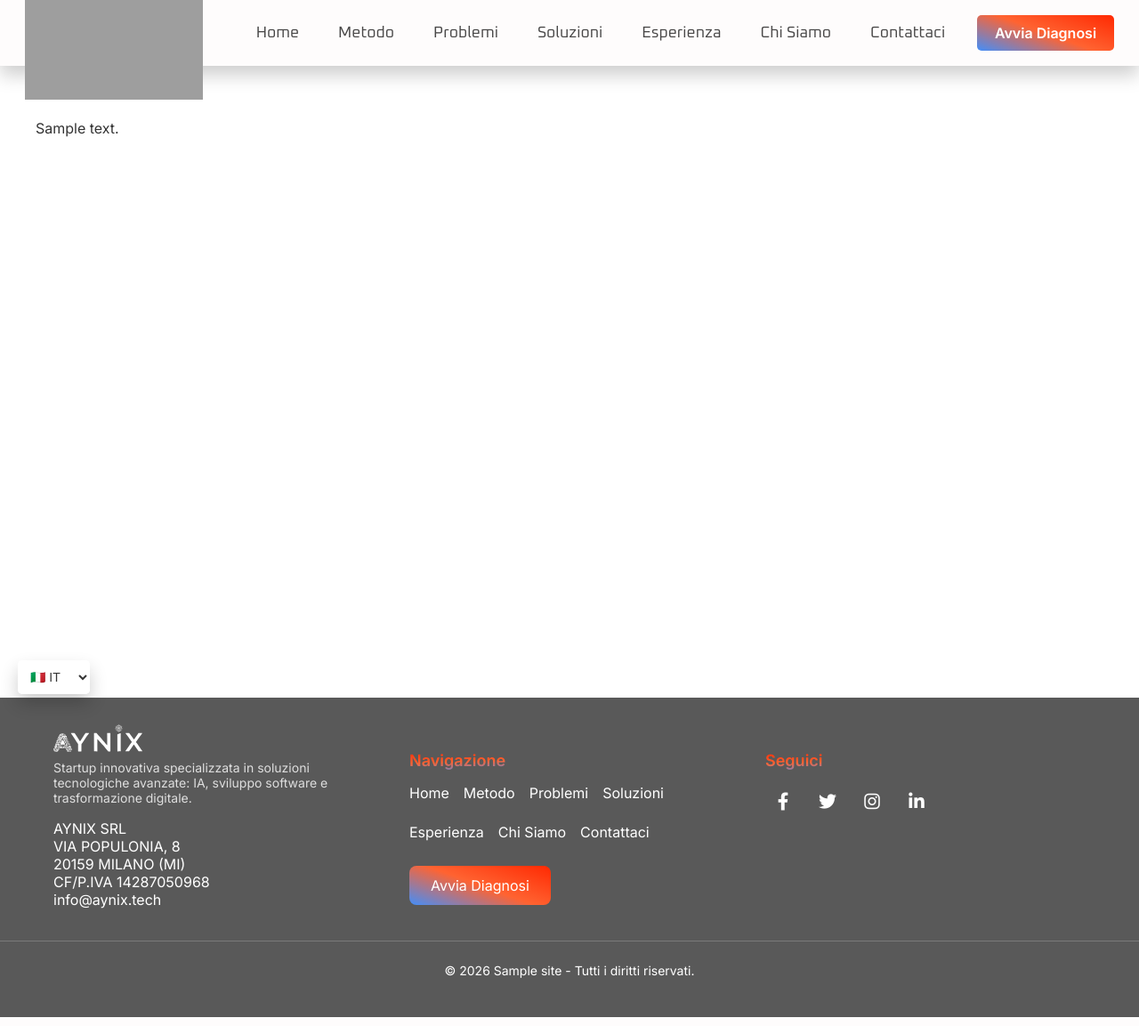
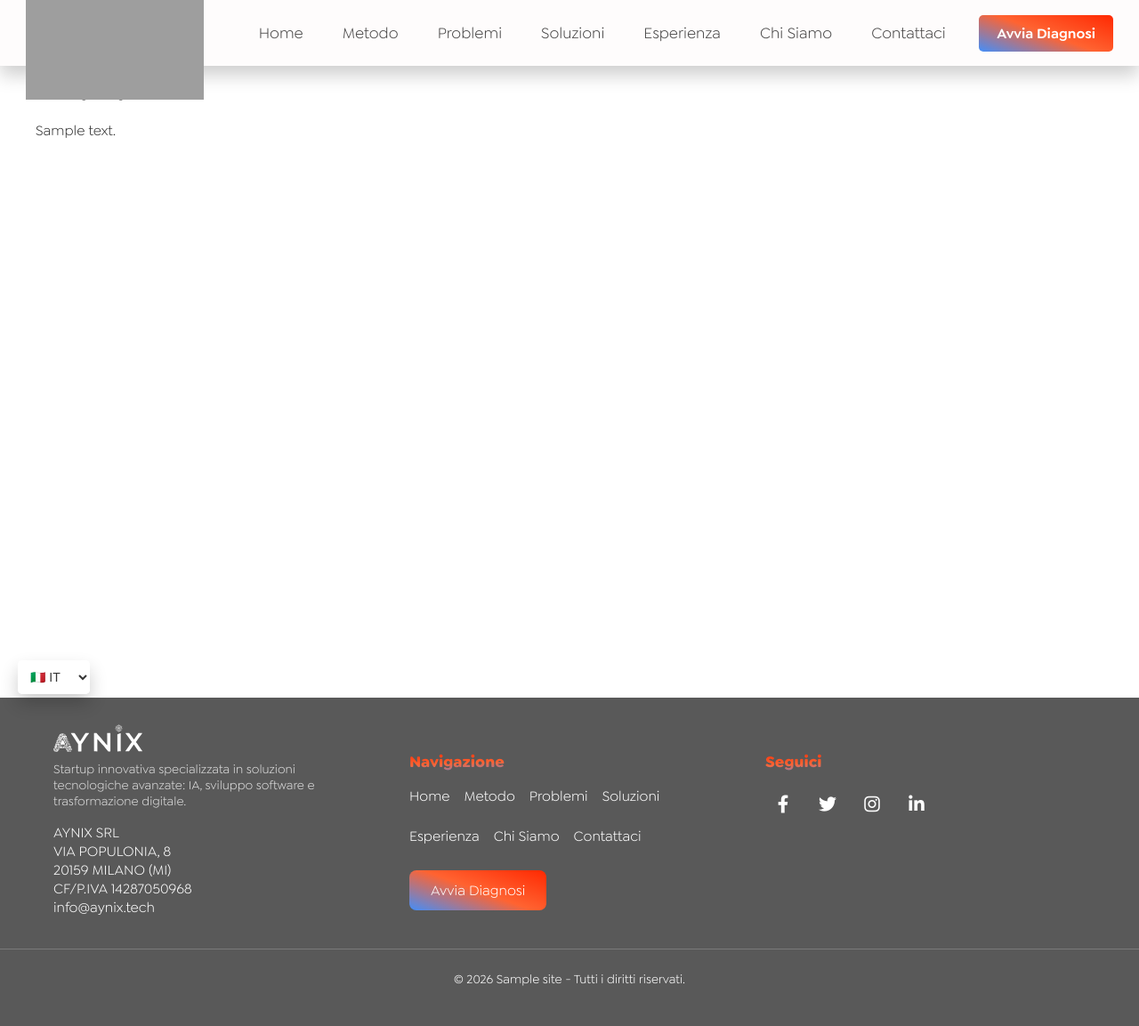
Before and after one commit to AynixTech/aynix-wordpress, a WordPress theme: template wp-content/themes/aynix/page.php in a window 1280 px wide. Shown: the whole page at 89% size. Run offline with PHP 8.4 and a stand-in for WordPress, Linux system fonts and the light colour scheme; the site name, menu and one post (Sample post) are stand-ins, and other content is empty; grey boxes are pictures that could not be loaded.

Commit message:
change fonts

```diff
--- a/wp-content/themes/aynix/assets/css/fonts.css
+++ b/wp-content/themes/aynix/assets/css/fonts.css
@@ -1,25 +1,65 @@
-/* Apply Oxanium to headings */
+@font-face {
+    font-family: "Goldplay";
+    src: url("../fonts/Latinotype%20-%20Goldplay%20Light.otf") format("opentype");
+    font-weight: 300;
+    font-style: normal;
+    font-display: swap;
+}
+
+@font-face {
+    font-family: "Goldplay";
+    src: url("../fonts/Goldplay%20Regular.otf") format("opentype");
+    font-weight: 400;
+    font-style: normal;
+    font-display: swap;
+}
+
+@font-face {
+    font-family: "Goldplay";
+    src: url("../fonts/Goldplay%20Medium.otf") format("opentype");
+    font-weight: 500;
+    font-style: normal;
+    font-display: swap;
+}
+
+@font-face {
+    font-family: "Goldplay";
+    src: url("../fonts/Goldplay%20SemiBold.otf") format("opentype");
+    font-weight: 600;
+    font-style: normal;
+    font-display: swap;
+}
+
+@font-face {
+    font-family: "Goldplay";
+    src: url("../fonts/Goldplay%20Bold.otf") format("opentype");
+    font-weight: 700;
+    font-style: normal;
+    font-display: swap;
+}
+
+/* Apply Goldplay to headings */
 h1 {
-    font-family: "Oxanium", sans-serif;
-    font-weight: 800; /* ExtraBold */
+    font-family: "Goldplay", sans-serif;
+    font-weight: 700;
 }
 
 h2 {
-    font-family: "Oxanium", sans-serif;
-    font-weight: 700; /* Bold */
+    font-family: "Goldplay", sans-serif;
+    font-weight: 600;
 }
 
 h3 {
-    font-family: "Oxanium", sans-serif;
-    font-weight: 500; /* Medium */
+    font-family: "Goldplay", sans-serif;
+    font-weight: 500;
 }
 
 h4 {
-    font-family: "Oxanium", sans-serif;
-    font-weight: 400; /* Regular */
+    font-family: "Goldplay", sans-serif;
+    font-weight: 400;
 }
 
-/* Apply Inter to paragraphs, links, body text */
+/* Apply Goldplay to paragraphs, links, body text */
 body,
 p,
 a,
@@ -28,18 +68,18 @@
 button,
 input,
 textarea {
-    font-family: "Inter", sans-serif;
-    font-weight: 400; /* Regular */
+    font-family: "Goldplay", sans-serif;
+    font-weight: 400;
 }
 
 strong,
 b {
-    font-family: "Inter", sans-serif;
-    font-weight: 700; /* Bold */
+    font-family: "Goldplay", sans-serif;
+    font-weight: 700;
 }
 
 em,
 i {
-    font-family: "Inter", sans-serif;
+    font-family: "Goldplay", sans-serif;
     font-style: italic;
 }
--- a/wp-content/themes/aynix/assets/css/nav.css
+++ b/wp-content/themes/aynix/assets/css/nav.css
@@ -14,7 +14,7 @@
 .nav-menu a {
     display: inline-flex; /* Prevents block-level behavior */
     justify-content: center;
-    font-family: "Oxanium", sans-serif;
+    font-family: "Goldplay", sans-serif;
     align-items: center;
     padding: 8px 12px; /* Adds some clickable space */
     color: #484747; /* Light gray for readability */
--- a/wp-content/themes/aynix/functions.php
+++ b/wp-content/themes/aynix/functions.php
@@ -116,15 +116,9 @@
 add_action('login_head', 'custom_login_logo');
 
 /**
- * Caricamento font esterni (Inter, Oxanium, Font Awesome)
+ * Caricamento font (Font Awesome)
  */
 function aynix_enqueue_fonts() {
-    // Caricamento del font Inter da Google Fonts
-    wp_enqueue_style('inter-font', 'https://fonts.googleapis.com/css2?family=Inter:wght@400;600&display=swap', [], null);
-
-    // Caricamento del font Oxanium da Google Fonts
-    wp_enqueue_style('oxanium-font', 'https://fonts.googleapis.com/css2?family=Oxanium:wght@400;600&display=swap', [], null);
-
     // Caricamento di Font Awesome (Free)
     wp_enqueue_style('font-awesome', 'https://cdnjs.cloudflare.com/ajax/libs/font-awesome/6.0.0-beta3/css/all.min.css', [], '6.0.0', 'all');
 }
```
Also changed, not shown: wp-content/themes/aynix/assets/fonts/Goldplay Bold.otf (added), wp-content/themes/aynix/assets/fonts/Goldplay Medium.otf (added), wp-content/themes/aynix/assets/fonts/Goldplay Regular.otf (added), wp-content/themes/aynix/assets/fonts/Goldplay SemiBold.otf (added), wp-content/themes/aynix/assets/fonts/Latinotype - Goldplay Light.otf (added).
